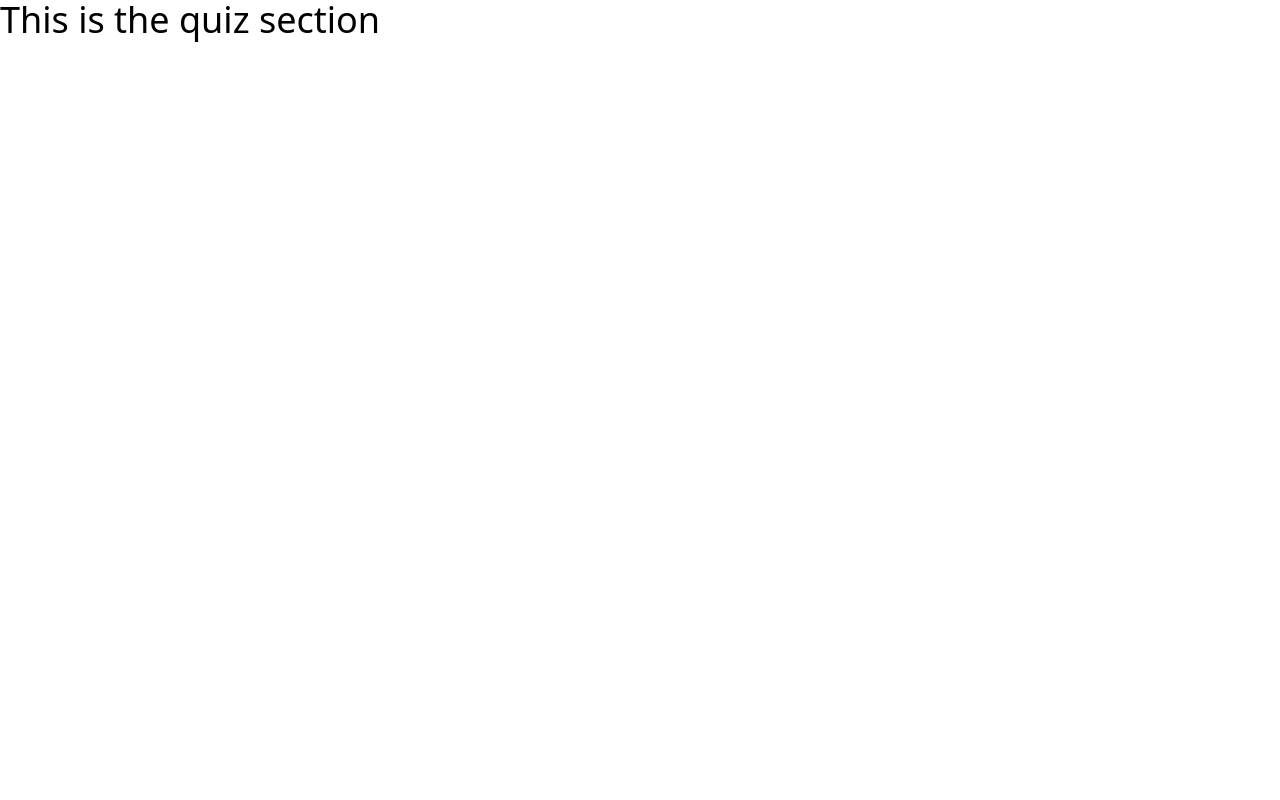
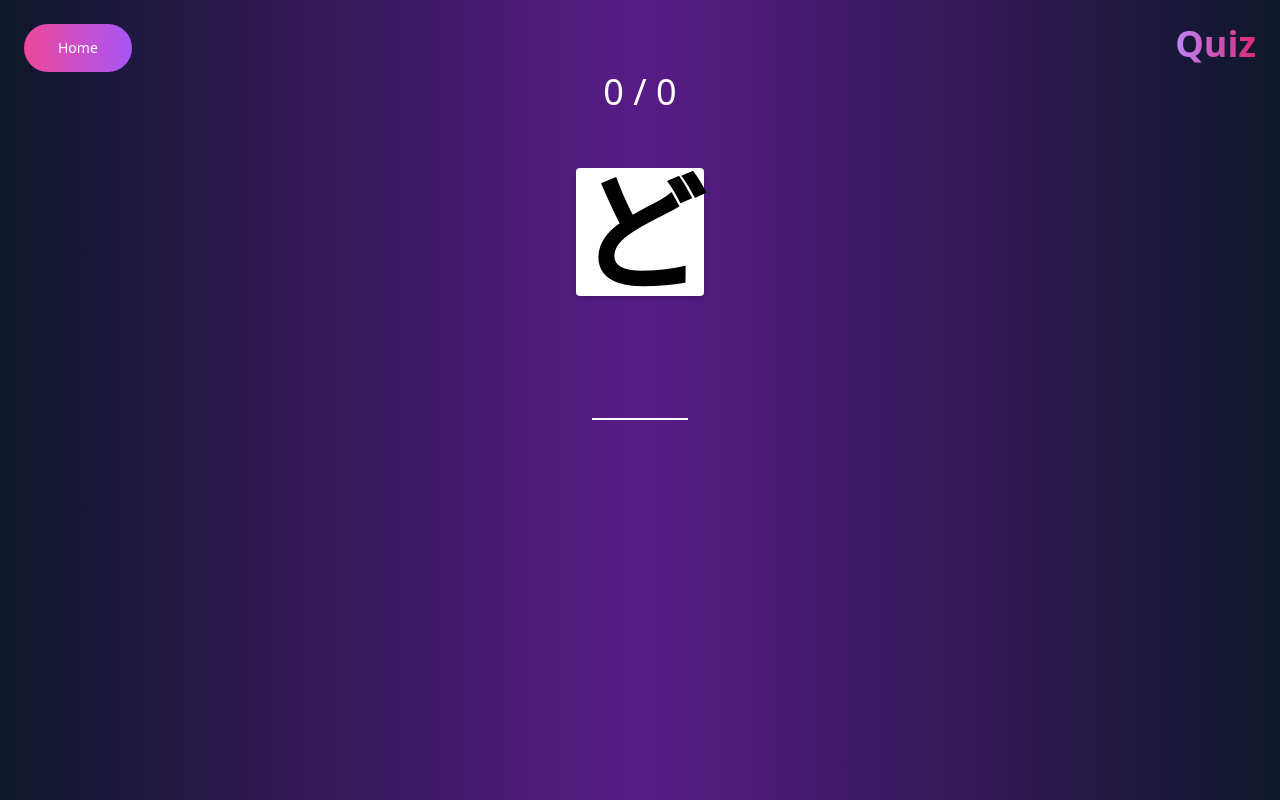
Before and after one commit to Akwei001/Jgame, a React (Vite) app: page /Quiz in a window 1280 px wide. Built offline with nearby package versions, Linux system fonts and the light colour scheme.

Commit message:
quiz working

```diff
--- a/src/components/Quiz.jsx
+++ b/src/components/Quiz.jsx
@@ -1,9 +1,266 @@
 import React from 'react';
+import { useState, useEffect } from 'react';
+import { Link } from 'react-router-dom';
+
+const hiraganaTile = [
+  { romaji: 'a', hirigana: 'あ' },
+  { romaji: 'i', hirigana: 'い' },
+  { romaji: 'u', hirigana: 'う' },
+  { romaji: 'e', hirigana: 'え' },
+  { romaji: 'o', hirigana: 'お' },
+  { romaji: 'ka', hirigana: 'か' },
+  { romaji: 'ki', hirigana: 'き' },
+  { romaji: 'ku', hirigana: 'く' },
+  { romaji: 'ke', hirigana: 'け' },
+  { romaji: 'ko', hirigana: 'こ' },
+  { romaji: 'sa', hirigana: 'さ' },
+  { romaji: 'shi', hirigana: 'し' },
+  { romaji: 'su', hirigana: 'す' },
+  { romaji: 'se', hirigana: 'せ' },
+  { romaji: 'so', hirigana: 'そ' },
+  { romaji: 'ta', hirigana: 'た' },
+  { romaji: 'chi', hirigana: 'ち' },
+  { romaji: 'tsu', hirigana: 'つ' },
+  { romaji: 'te', hirigana: 'て' },
+  { romaji: 'to', hirigana: 'と' },
+  { romaji: 'na', hirigana: 'な' },
+  { romaji: 'ni', hirigana: 'に' },
+  { romaji: 'nu', hirigana: 'ぬ' },
+  { romaji: 'ne', hirigana: 'ね' },
+  { romaji: 'no', hirigana: 'の' },
+  { romaji: 'ha', hirigana: 'は' },
+  { romaji: 'hi', hirigana: 'ひ' },
+  { romaji: 'fu', hirigana: 'ふ' },
+  { romaji: 'he', hirigana: 'へ' },
+  { romaji: 'ho', hirigana: 'ほ' },
+  { romaji: 'ma', hirigana: 'ま' },
+  { romaji: 'mi', hirigana: 'み' },
+  { romaji: 'mu', hirigana: 'む' },
+  { romaji: 'me', hirigana: 'め' },
+  { romaji: 'mo', hirigana: 'も' },
+  { romaji: 'ya', hirigana: 'や' },
+  { romaji: 'yu', hirigana: 'ゆ' },
+  { romaji: 'yo', hirigana: 'よ' },
+  { romaji: 'ra', hirigana: 'ら' },
+  { romaji: 'ri', hirigana: 'り' },
+  { romaji: 'ru', hirigana: 'る' },
+  { romaji: 're', hirigana: 'れ' },
+  { romaji: 'ro', hirigana: 'ろ' },
+  { romaji: 'wa', hirigana: 'わ' },
+  { romaji: 'wo', hirigana: 'を' },
+  { romaji: 'n', hirigana: 'ん' },
+  { romaji: 'ga', hirigana: 'が' },
+  { romaji: 'za', hirigana: 'ざ' },
+  { romaji: 'da', hirigana: 'だ' },
+  { romaji: 'ba', hirigana: 'ば' },
+  { romaji: 'pa', hirigana: 'ぱ' },
+  { romaji: 'gi', hirigana: 'ぎ' },
+  { romaji: 'ji', hirigana: 'じ' },
+  { romaji: 'dji', hirigana: 'ぢ' },
+  { romaji: 'bi', hirigana: 'び' },
+  { romaji: 'pi', hirigana: 'ぴ' },
+  { romaji: 'gu', hirigana: 'ぐ' },
+  { romaji: 'zu', hirigana: 'ず' },
+  { romaji: 'dzu', hirigana: 'づ' },
+  { romaji: 'bu', hirigana: 'ぶ' },
+  { romaji: 'pu', hirigana: 'ぷ' },
+  { romaji: 'ge', hirigana: 'げ' },
+  { romaji: 'ze', hirigana: 'ぜ' },
+  { romaji: 'de', hirigana: 'で' },
+  { romaji: 'be', hirigana: 'べ' },
+  { romaji: 'pe', hirigana: 'ぺ' },
+  { romaji: 'go', hirigana: 'ご' },
+  { romaji: 'zo', hirigana: 'ぞ' },
+  { romaji: 'do', hirigana: 'ど' },
+  { romaji: 'bo', hirigana: 'ぼ' },
+  { romaji: 'po', hirigana: 'ぽ' },
+  { romaji: 'v', hirigana: 'ゔ' },
+];
+
+const katakanaTile = [
+  { romaji: 'a', katakana: 'ア' },
+  { romaji: 'i', katakana: 'イ' },
+  { romaji: 'u', katakana: 'ウ' },
+  { romaji: 'e', katakana: 'エ' },
+  { romaji: 'o', katakana: 'オ' },
+  { romaji: 'ka', katakana: 'カ' },
+  { romaji: 'ki', katakana: 'キ' },
+  { romaji: 'ku', katakana: 'ク' },
+  { romaji: 'ke', katakana: 'ケ' },
+  { romaji: 'ko', katakana: 'コ' },
+  { romaji: 'sa', katakana: 'サ' },
+  { romaji: 'shi', katakana: 'シ' },
+  { romaji: 'su', katakana: 'ス' },
+  { romaji: 'se', katakana: 'セ' },
+  { romaji: 'so', katakana: 'ソ' },
+  { romaji: 'ta', katakana: 'タ' },
+  { romaji: 'chi', katakana: 'チ' },
+  { romaji: 'tsu', katakana: 'ツ' },
+  { romaji: 'te', katakana: 'テ' },
+  { romaji: 'to', katakana: 'ト' },
+  { romaji: 'na', katakana: 'ナ' },
+  { romaji: 'ni', katakana: 'ニ' },
+  { romaji: 'nu', katakana: 'ヌ' },
+  { romaji: 'ne', katakana: 'ネ' },
+  { romaji: 'no', katakana: 'ノ' },
+  { romaji: 'ha', katakana: 'ハ' },
+  { romaji: 'hi', katakana: 'ヒ' },
+  { romaji: 'fu', katakana: 'フ' },
+  { romaji: 'he', katakana: 'ヘ' },
+  { romaji: 'ho', katakana: 'ホ' },
+  { romaji: 'ma', katakana: 'マ' },
+  { romaji: 'mi', katakana: 'ミ' },
+  { romaji: 'mu', katakana: 'ム' },
+  { romaji: 'me', katakana: 'メ' },
+  { romaji: 'mo', katakana: 'モ' },
+  { romaji: 'ya', katakana: 'ヤ' },
+  { romaji: 'yu', katakana: 'ユ' },
+  { romaji: 'yo', katakana: 'ヨ' },
+  { romaji: 'ra', katakana: 'ラ' },
+  { romaji: 'ri', katakana: 'リ' },
+  { romaji: 'ru', katakana: 'ル' },
+  { romaji: 're', katakana: 'レ' },
+  { romaji: 'ro', katakana: 'ロ' },
+  { romaji: 'wa', katakana: 'ワ' },
+  { romaji: 'wo', katakana: 'ヲ' },
+  { romaji: 'n', katakana: 'ン' },
+  { romaji: 'ga', katakana: 'ガ' },
+  { romaji: 'za', katakana: 'ザ' },
+  { romaji: 'da', katakana: 'ダ' },
+  { romaji: 'ba', katakana: 'バ' },
+  { romaji: 'pa', katakana: 'パ' },
+  { romaji: 'gi', katakana: 'ギ' },
+  { romaji: 'ji', katakana: 'ジ' },
+  { romaji: 'dji', katakana: 'ヂ' },
+  { romaji: 'bi', katakana: 'ビ' },
+  { romaji: 'pi', katakana: 'ピ' },
+  { romaji: 'gu', katakana: 'グ' },
+  { romaji: 'zu', katakana: 'ズ' },
+  { romaji: 'dzu', katakana: 'ヅ' },
+  { romaji: 'bu', katakana: 'ブ' },
+  { romaji: 'pu', katakana: 'プ' },
+  { romaji: 'ge', katakana: 'ゲ' },
+  { romaji: 'ze', katakana: 'ゼ' },
+  { romaji: 'de', katakana: 'デ' },
+  { romaji: 'be', katakana: 'ベ' },
+  { romaji: 'pe', katakana: 'ペ' },
+  { romaji: 'go', katakana: 'ゴ' },
+  { romaji: 'zo', katakana: 'ゾ' },
+  { romaji: 'do', katakana: 'ド' },
+  { romaji: 'bo', katakana: 'ボ' },
+  { romaji: 'po', katakana: 'ポ' },
+  { romaji: 'v', katakana: 'ヴ' },
+];
 
 const Quiz = () => {
+  const [input, setInput] = useState('');
+
+  const [current, setCurrent] = useState(0);
+
+  const [score, setScore] = useState(0);
+
+  const [highscore, setHighscore] = useState(0);
+
+  const [error, setError] = useState(false);
+
+  const handleChange = (e) => {
+    setInput(e.target.value);
+  };
+
+  const allTiles = [...hiraganaTile, ...katakanaTile];
+
+  const shuffleTile = () => {
+    const allTiles = [...hiraganaTile, ...katakanaTile];
+    const displayTileIndex = Math.floor(Math.random() * allTiles.length);
+    setCurrent(displayTileIndex);
+  };
+
+  console.log(current);
+  console.log(allTiles[current].romaji);
+  const handleSubmit = (e) => {
+    e.preventDefault(e.target.value);
+
+    if (input.toLowerCase() === allTiles[current].romaji) {
+      setScore(score + 1);
+      setHighscore(score + 1 > highscore ? score + 1 : highscore);
+      localStorage.setItem('score', score + 1);
+      localStorage.setItem(
+        'highscore',
+        score + 1 > highscore ? score + 1 : highscore
+      );
+      setError(false);
+    } else {
+      const h = allTiles[current].hirigana;
+      const hr = allTiles[current].romaji;
+      const k = allTiles[current].katakana;
+      const kr = allTiles[current].romaji;
+
+      console.log(k);
+      console.log(h);
+
+      setError(
+        `Wrong! The correct answer is ${hr}` ||
+          `Wrong! The correct answer is ${kr}`
+      );
+      setScore(0);
+      localStorage.setItem('score', 0);
+    }
+    setInput('');
+    shuffleTile();
+  };
+
+  useEffect(() => {
+    shuffleTile();
+    setScore(parseInt(localStorage.getItem('score')) || 0);
+    setHighscore(parseInt(localStorage.getItem('score')) || 0);
+  }, []);
+
   return (
-    <div>
-      <h1>This is the quiz section</h1>
+    <div className='min-h-screen bg-gradient-to-r from-slate-900 via-purple-900 to-slate-900 text-white text-center'>
+      <header className='p-6 mb-8'>
+        <h1 className=' flex justify-between text-2xl font-bold'>
+          <div className='inline-block p-[2px] rounded-full bg-gradient-to-r from-pink-500  to-purple-500 hover:text-white active:text-opacity-75 focus:outline-none focus:ring'>
+            <Link
+              to='/'
+              className='block px-8 py-3 text-sm font-medium  rounded-full hover:bg-transparent'
+            >
+              Home
+            </Link>
+          </div>
+          <div className='font-extrabold text-transparent text-4xl bg-clip-text bg-gradient-to-r from-purple-400 to-pink-600'>
+            Quiz
+          </div>
+        </h1>
+
+        <div>
+          <p>
+            {score} / {highscore}
+          </p>
+        </div>
+      </header>
+
+      <div className='flex justify-center'>
+        <div className='bg-white text-black text-9xl font-bold mb-8 rounded shadow-md'>
+          {allTiles[current].hirigana || allTiles[current].katakana}
+        </div>
+      </div>
+
+      <div className='mb-8'>
+        <form onSubmit={handleSubmit}>
+          <input
+            type='text'
+            onChange={handleChange}
+            value={input}
+            className='block w-24 bg-transparent border-b-2 border-b-white mx-auto outline-none text-center text-6xl pb-2'
+          />
+        </form>
+      </div>
+
+      {error && (
+        <div className='text-2xl font-bold uppercase'>
+          <p>{error}</p>
+        </div>
+      )}
     </div>
   );
 };
```
